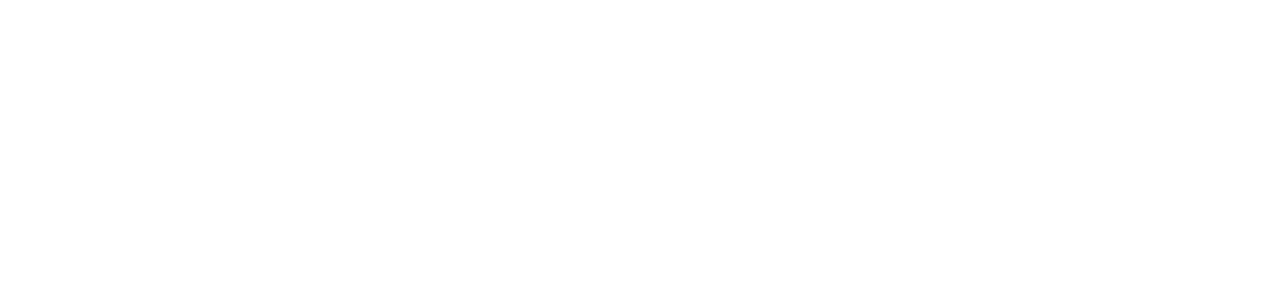
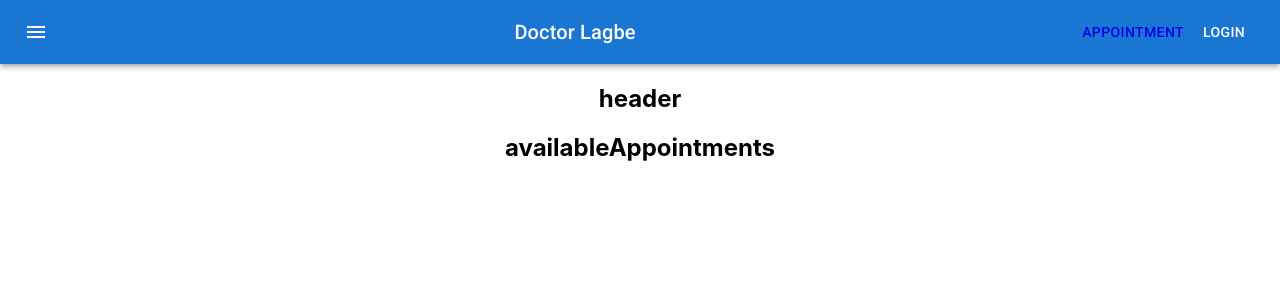
Before and after one commit to mdmonsuralamrana/doctors-portal-client-2.0, a React (Create React App) app: page /appointment in a window 1280 px wide. Before the commit this address had no page. Shown: the top 300 px of the page. Built offline with nearby package versions, Linux system fonts and the light colour scheme.

Commit message:
appointment page

```diff
--- a/src/App.js
+++ b/src/App.js
@@ -5,6 +5,7 @@
   Route,
 } from "react-router-dom";
 import Home from './Pages/Home/Home/Home';
+import Appointment from './Pages/Appointment/Appointment/Appointment';
 
 function App() {
   return (
@@ -12,8 +13,8 @@
       <BrowserRouter>
         <Routes>
           <Route path="/" element={<Home />} />
-          {/* <Route path="/" element={<App />} />
-        <Route path="/" element={<App />} /> */}
+          <Route path="/appointment" element={<Appointment />} />
+          {/* <Route path="/" element={<App />} /> */}
         </Routes>
       </BrowserRouter>
     </div>
--- /dev/null
+++ b/src/Pages/Appointment/Appointment/Appointment.js
@@ -0,0 +1,16 @@
+import React from 'react';
+import Navigation from '../../Shared/Navigation/Navigation';
+import AppointmentHeader from '../AppointmentHeader/AppointmentHeader';
+import AvailableAppointments from '../AvailableAppointments/AvailableAppointments';
+
+const Appointment = () => {
+    return (
+        <div>
+            <Navigation />
+            <AppointmentHeader />
+            <AvailableAppointments />
+        </div>
+    );
+};
+
+export default Appointment;
--- /dev/null
+++ b/src/Pages/Appointment/AppointmentHeader/AppointmentHeader.js
@@ -0,0 +1,11 @@
+import React from 'react';
+
+const AppointmentHeader = () => {
+    return (
+        <div>
+            <h2>header</h2>
+        </div>
+    );
+};
+
+export default AppointmentHeader;
--- /dev/null
+++ b/src/Pages/Appointment/AvailableAppointments/AvailableAppointments.js
@@ -0,0 +1,11 @@
+import React from 'react';
+
+const AvailableAppointments = () => {
+    return (
+        <div>
+            <h2>availableAppointments</h2>
+        </div>
+    );
+};
+
+export default AvailableAppointments;
--- a/src/Pages/Home/Home/Home.js
+++ b/src/Pages/Home/Home/Home.js
@@ -2,13 +2,15 @@
 import Navigation from '../../Shared/Navigation/Navigation';
 import AppointmentBanner from '../AppointmentBanner/AppointmentBanner';
 import Banner from '../Banner/Banner';
+// import OpeningHours from '../OpeningHours/OpeningHours';
 import Services from '../Services/Services';
 
 const Home = () => {
     return (
         <div>
             <Navigation />
-            <Banner/>
+            <Banner />
+            {/* <OpeningHours /> */}
             <Services />
             <AppointmentBanner />
         </div>
--- /dev/null
+++ b/src/Pages/Home/OpeningHours/OpeningHours.js
@@ -0,0 +1,29 @@
+import React from 'react';
+import { experimentalStyled as styled } from '@mui/material/styles';
+import Box from '@mui/material/Box';
+import Paper from '@mui/material/Paper';
+import Grid from '@mui/material/Grid';
+
+const Item = styled(Paper)(({ theme }) => ({
+    backgroundColor: theme.palette.mode === 'dark' ? '#1A2027' : '#fff',
+    ...theme.typography.body2,
+    padding: theme.spacing(2),
+    textAlign: 'center',
+    color: theme.palette.text.secondary,
+}));
+
+const OpeningHours = () => {
+    return (
+        <Box sx={{ flexGrow: 1 }}>
+            <Grid container spacing={{ xs: 2, md: 3 }} columns={{ xs: 4, sm: 8, md: 12 }}>
+                {Array.from(Array(6)).map((_, index) => (
+                    <Grid item xs={2} sm={4} md={4} key={index}>
+                        <Item>xs=2</Item>
+                    </Grid>
+                ))}
+            </Grid>
+        </Box>
+    );
+};
+
+export default OpeningHours;
--- a/src/Pages/Shared/Navigation/Navigation.js
+++ b/src/Pages/Shared/Navigation/Navigation.js
@@ -6,6 +6,7 @@
 import Button from '@mui/material/Button';
 import IconButton from '@mui/material/IconButton';
 import MenuIcon from '@mui/icons-material/Menu';
+import { Link } from 'react-router-dom';
 
 const Navigation = () => {
     return (
@@ -24,6 +25,7 @@
                     <Typography variant="h6" component="div" sx={{ flexGrow: 1 }}>
                         Doctor Lagbe
                     </Typography>
+                    <Link to="/appointment"> <Button color="inherit">Appointment</Button> </Link>
                     <Button color="inherit">Login</Button>
                 </Toolbar>
             </AppBar>
```
